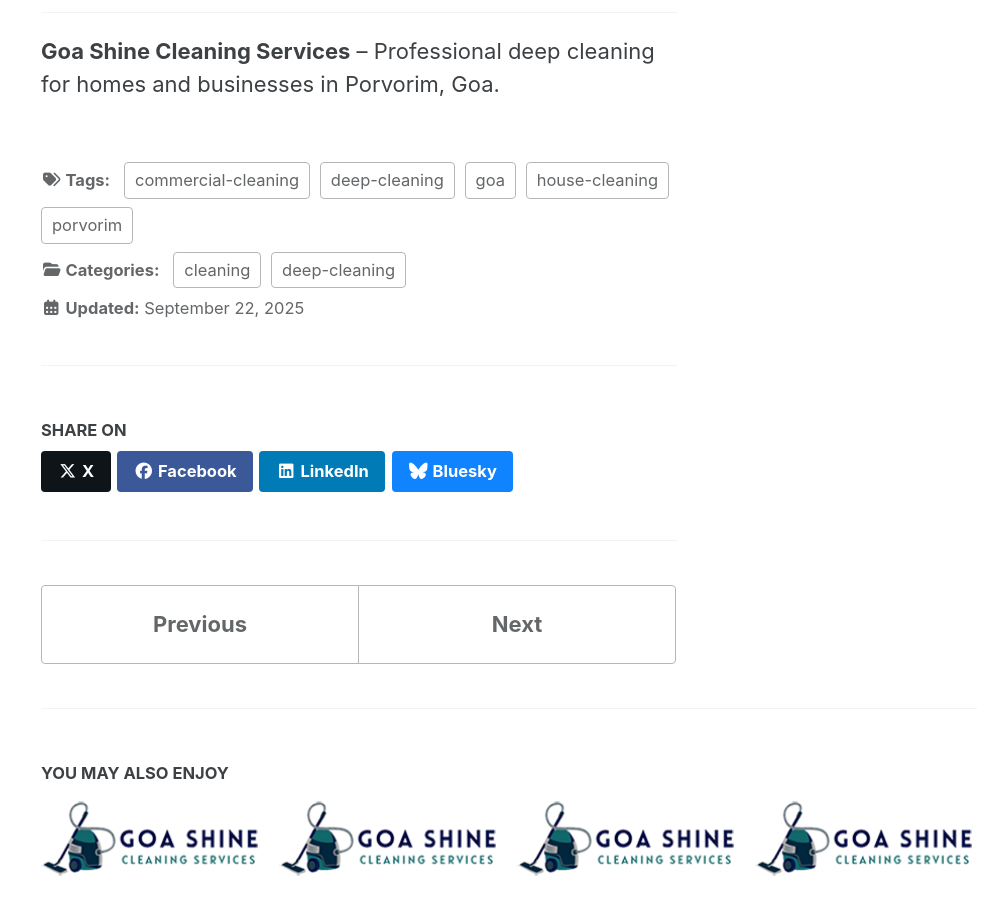
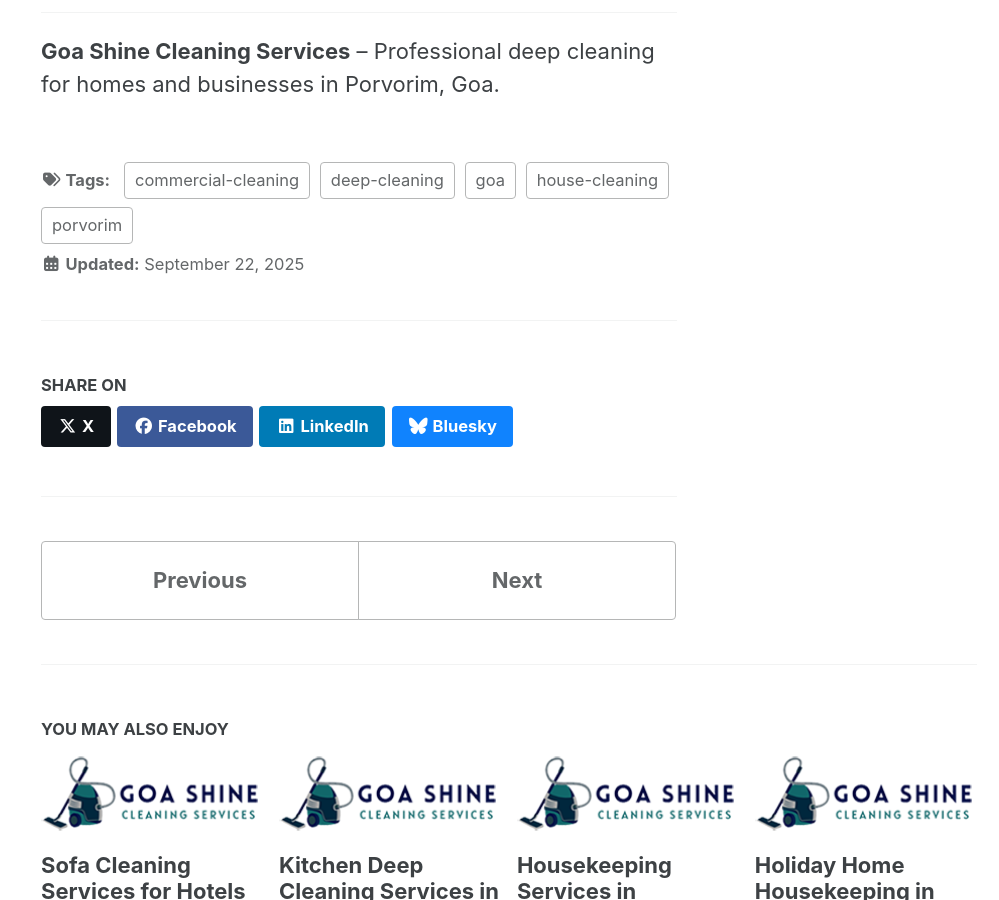
Before and after one commit to goashinecs/goashinecs, a Jekyll site: the page built from _posts/2025-09-22-deep-cleaning-services-porvorim-goa.md, in a window 1280 px wide and 900 px high, scrolled down 3118 px. Shown: the whole window, without its empty margins (281-1280 px from the left). Built offline with Jekyll 4.4.1, drawn with Linux system fonts in a browser that asks for light colours; cached includes are drawn as plain includes.

Commit message:
Update 2025-09-22-deep-cleaning-services-porvorim-goa.md

```diff
--- a/_posts/2025-09-22-deep-cleaning-services-porvorim-goa.md
+++ b/_posts/2025-09-22-deep-cleaning-services-porvorim-goa.md
@@ -3,7 +3,6 @@ layout: single
 title: "Deep Cleaning Services in Porvorim, Goa"
 date: 2025-09-22
 author: Goa Shine Cleaning Services
-categories: [cleaning, deep-cleaning]
 tags: [deep-cleaning, porvorim, house-cleaning, commercial-cleaning, goa]
 excerpt: "Thorough and professional deep cleaning services in Porvorim for homes, villas, offices, and rental properties."
 header:
```
